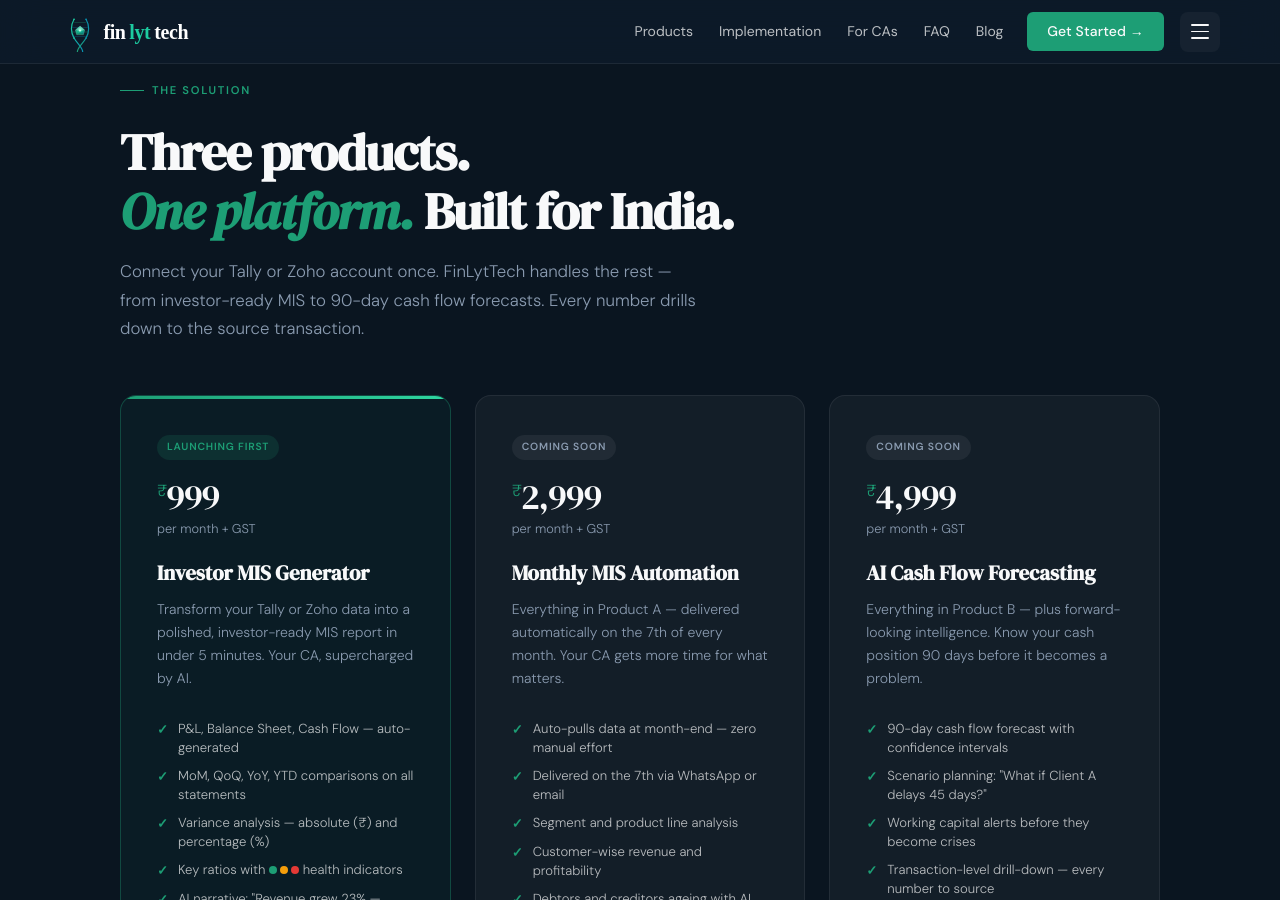
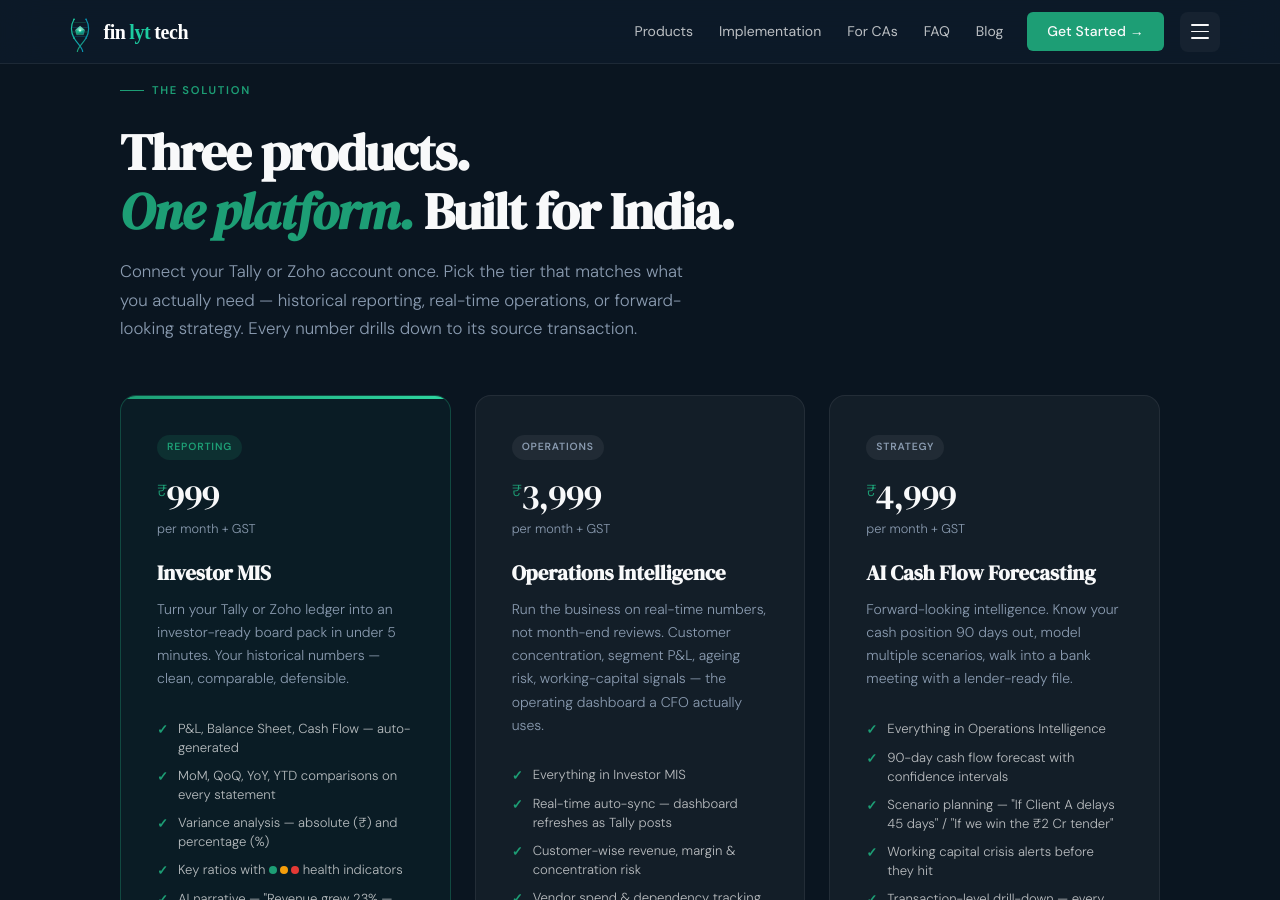
Before and after one commit to sasikeshav2207-debug/finlyt-web, a Jekyll site: the page index.html, which Jekyll copies as it is, in a window 1280 px wide and 900 px high, scrolled down 3493 px. Built offline with Jekyll 4.4.1, drawn with Linux system fonts in a browser that asks for light colours; some of the changed text lies outside the part shown.

Commit message:
products: reframe Tier 2 around Operations, raise to Rs 3,999
Two real problems with the previous cut:

1. Product 2 was sold as 'Product 1 delivered on the 7th' — which
   contradicts the hero's '5-minute MIS' promise (waiting a week for
   a more expensive version reads as bait-and-switch to a CFO).
2. P2 description was 80% P1 with email scheduling. The unique
   operational analytics (segment P&L, customer concentration,
   ageing, working capital) were buried under the auto-delivery
   framing, making the price gap look unjustified.

Reframed all three tiers around customer intent, not delivery cadence:

  Tier 1 - REPORTING (Rs 999)      Investor MIS
    Historical clarity, board pack, AI narrative, PDF/Excel.
    The 5-minute promise stays here as the headline.

  Tier 2 - OPERATIONS (Rs 3,999)   Operations Intelligence (NEW)
    Real-time auto-sync (NOT 7th-of-month).
    Customer/vendor concentration, segment P&L, ageing buckets,
    working capital + CCC, 30-day cash projection from bill-wise
    dues (pulled forward from Tier 3 as a starter forecast),
    daily/weekly digests on a schedule the customer picks.

  Tier 3 - STRATEGY (Rs 4,999)     AI Cash Flow Forecasting
    90-day forecast with confidence intervals, scenario planning,
    crisis alerts, transaction-level drill-down, loan-readiness
    docs for NBFC/bank. Stays differentiated as the premium
    forward-looking tier.

The badges now read Reporting / Operations / Strategy instead of
Launching first / Coming soon - cleaner positioning.

Updated:
- 3 product cards' price, name, desc and feature lists
- Section intro to set up the Reporting -> Operations -> Strategy ladder
- SoftwareApplication JSON-LD schema (3 offers @ 999 / 3999 / 4999)

Backward-compatible: existing /privacy and /terms make no product
references; FAQ ("plans start at Rs 999/month") still correct.

```diff
--- a/index.html
+++ b/index.html
@@ -51,9 +51,9 @@
     "applicationCategory": "BusinessApplication",
     "description": "AI-powered MIS and financial intelligence platform for Indian SMEs. Connects with Tally Prime and Zoho Books.",
     "offers": [
-      { "@type": "Offer", "name": "Investor MIS Generator", "price": "999",   "priceCurrency": "INR" },
-      { "@type": "Offer", "name": "Monthly MIS Automation", "price": "2999",  "priceCurrency": "INR" },
-      { "@type": "Offer", "name": "AI Cash Flow Forecasting", "price": "4999", "priceCurrency": "INR" }
+      { "@type": "Offer", "name": "Investor MIS (Reporting)", "price": "999",   "priceCurrency": "INR" },
+      { "@type": "Offer", "name": "Operations Intelligence", "price": "3999",  "priceCurrency": "INR" },
+      { "@type": "Offer", "name": "AI Cash Flow Forecasting (Strategy)", "price": "4999", "priceCurrency": "INR" }
     ],
     "areaServed": { "@type": "Country", "name": "India" }
   }
@@ -1392,58 +1392,66 @@
       <div class="section-label reveal">The Solution</div>
       <h2 class="section-heading reveal d1">Three products.<br><em>One platform.</em> Built for India.</h2>
       <p class="section-sub reveal d2">
-        Connect your Tally or Zoho account once. FinLytTech handles the rest —
-        from investor-ready MIS to 90-day cash flow forecasts.
-        Every number drills down to the source transaction.
+        Connect your Tally or Zoho account once. Pick the tier that matches
+        what you actually need — historical reporting, real-time operations,
+        or forward-looking strategy. Every number drills down to its
+        source transaction.
       </p>
       <div class="products-grid">
 
+        <!-- ══ TIER 1 — REPORTING ══════════════════════════════ -->
         <div class="product-card featured reveal d1">
-          <span class="product-badge badge-live">Launching first</span>
+          <span class="product-badge badge-live">Reporting</span>
           <div class="product-price"><sup>₹</sup>999</div>
           <div class="product-price-unit">per month + GST</div>
-          <h3 class="product-name">Investor MIS Generator</h3>
-          <p class="product-desc">Transform your Tally or Zoho data into a polished, investor-ready MIS report in under 5 minutes. Your CA, supercharged by AI.</p>
+          <h3 class="product-name">Investor MIS</h3>
+          <p class="product-desc">Turn your Tally or Zoho ledger into an investor-ready board pack in under 5 minutes. Your historical numbers — clean, comparable, defensible.</p>
           <ul class="product-features">
             <li>P&amp;L, Balance Sheet, Cash Flow — auto-generated</li>
-            <li>MoM, QoQ, YoY, YTD comparisons on all statements</li>
+            <li>MoM, QoQ, YoY, YTD comparisons on every statement</li>
             <li>Variance analysis — absolute (₹) and percentage (%)</li>
             <li><span>Key ratios with <span style="white-space:nowrap"><span style="display:inline-block;width:8px;height:8px;border-radius:50%;background:#1D9E75;vertical-align:middle"></span><span style="display:inline-block;width:8px;height:8px;border-radius:50%;background:#f59e0b;margin-left:3px;vertical-align:middle"></span><span style="display:inline-block;width:8px;height:8px;border-radius:50%;background:#e53935;margin-left:3px;vertical-align:middle"></span></span> health indicators</span></li>
-            <li>AI narrative: "Revenue grew 23% — here's why"</li>
-            <li>Smart flags and alerts — anomalies detected automatically</li>
-            <li>PDF export — investor-ready, not spreadsheet-ready</li>
-            <li>Tally Prime XML and Zoho Books integration</li>
+            <li>AI narrative — "Revenue grew 23% — here's why"</li>
+            <li>Smart flags &amp; anomaly alerts</li>
+            <li>13-page PDF + 12-sheet Excel — investor-ready, not spreadsheet-ready</li>
+            <li>Tally Prime XML and Zoho Books native integration</li>
           </ul>
         </div>
 
+        <!-- ══ TIER 2 — OPERATIONS ════════════════════════════ -->
         <div class="product-card reveal d2">
-          <span class="product-badge badge-soon">Coming soon</span>
-          <div class="product-price"><sup>₹</sup>2,999</div>
+          <span class="product-badge badge-soon">Operations</span>
+          <div class="product-price"><sup>₹</sup>3,999</div>
           <div class="product-price-unit">per month + GST</div>
-          <h3 class="product-name">Monthly MIS Automation</h3>
-          <p class="product-desc">Everything in Product A — delivered automatically on the 7th of every month. Your CA gets more time for what matters.</p>
+          <h3 class="product-name">Operations Intelligence</h3>
+          <p class="product-desc">Run the business on real-time numbers, not month-end reviews. Customer concentration, segment P&amp;L, ageing risk, working-capital signals — the operating dashboard a CFO actually uses.</p>
           <ul class="product-features">
-            <li>Auto-pulls data at month-end — zero manual effort</li>
-            <li>Delivered on the 7th via WhatsApp or email</li>
-            <li>Segment and product line analysis</li>
-            <li>Customer-wise revenue and profitability</li>
-            <li>Debtors and creditors ageing with AI insights</li>
-            <li>Working capital gap analysis</li>
+            <li>Everything in Investor MIS</li>
+            <li>Real-time auto-sync — dashboard refreshes as Tally posts</li>
+            <li>Customer-wise revenue, margin &amp; concentration risk</li>
+            <li>Vendor spend &amp; dependency tracking</li>
+            <li>Segment / branch / project P&amp;L (cost-centre)</li>
+            <li>Debtor &amp; creditor ageing buckets with AI insights</li>
+            <li>Working capital gap + Cash Conversion Cycle</li>
+            <li>30-day cash projection from bill-wise dues</li>
+            <li>Daily / weekly digest — WhatsApp + email, your schedule</li>
           </ul>
         </div>
 
+        <!-- ══ TIER 3 — STRATEGY ══════════════════════════════ -->
         <div class="product-card reveal d3">
-          <span class="product-badge badge-soon">Coming soon</span>
+          <span class="product-badge badge-soon">Strategy</span>
           <div class="product-price"><sup>₹</sup>4,999</div>
           <div class="product-price-unit">per month + GST</div>
           <h3 class="product-name">AI Cash Flow Forecasting</h3>
-          <p class="product-desc">Everything in Product B — plus forward-looking intelligence. Know your cash position 90 days before it becomes a problem.</p>
+          <p class="product-desc">Forward-looking intelligence. Know your cash position 90 days out, model multiple scenarios, walk into a bank meeting with a lender-ready file.</p>
           <ul class="product-features">
+            <li>Everything in Operations Intelligence</li>
             <li>90-day cash flow forecast with confidence intervals</li>
-            <li>Scenario planning: "What if Client A delays 45 days?"</li>
-            <li>Working capital alerts before they become crises</li>
-            <li>Transaction-level drill-down — every number to source</li>
-            <li>Loan readiness score for NBFC / bank applications</li>
+            <li>Scenario planning — "If Client A delays 45 days" / "If we win the ₹2 Cr tender"</li>
+            <li>Working capital crisis alerts before they hit</li>
+            <li>Transaction-level drill-down — every number to source voucher</li>
+            <li>Loan-readiness score + auto-generated docs for NBFC / bank</li>
           </ul>
         </div>
 
```
